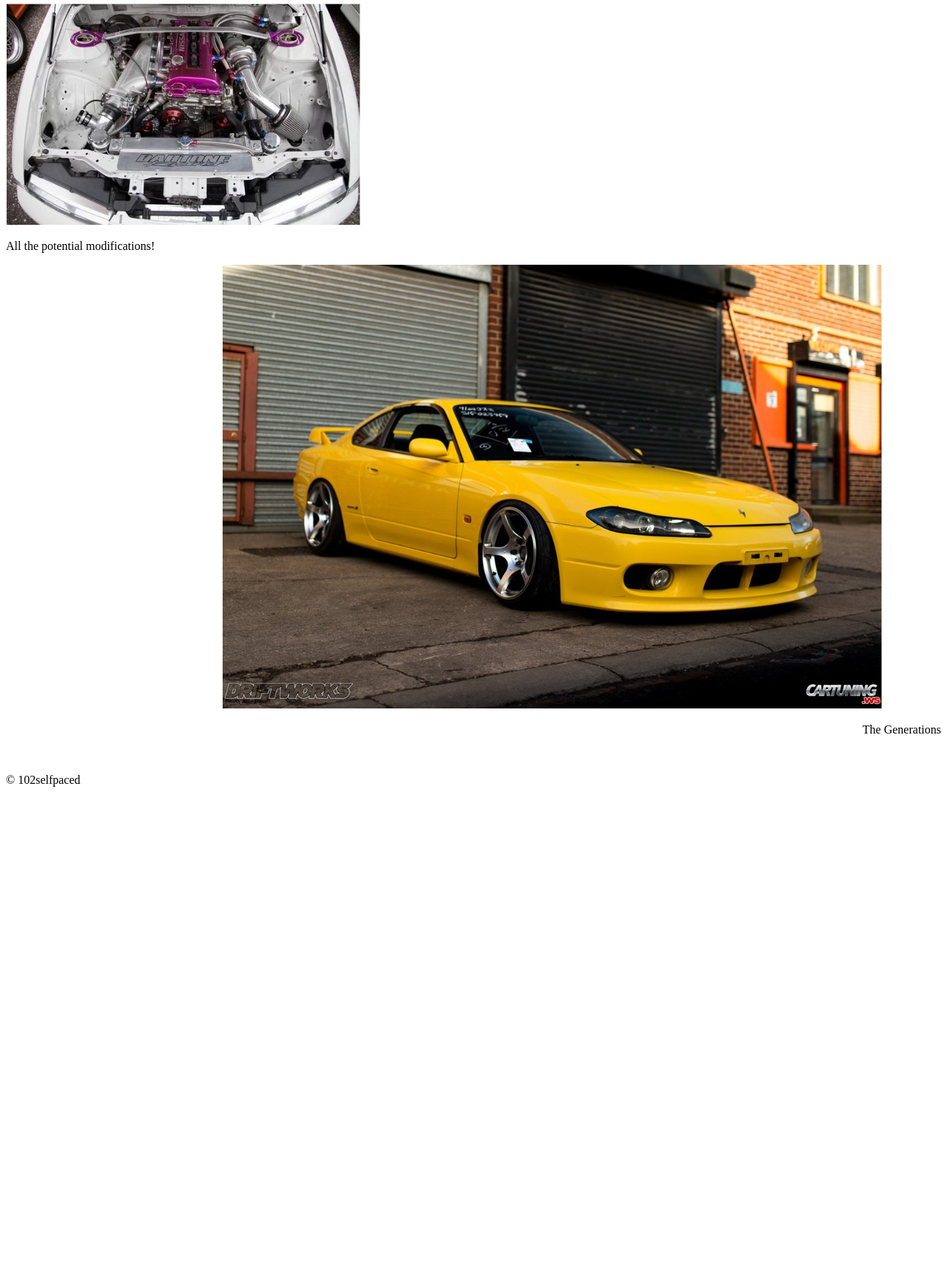
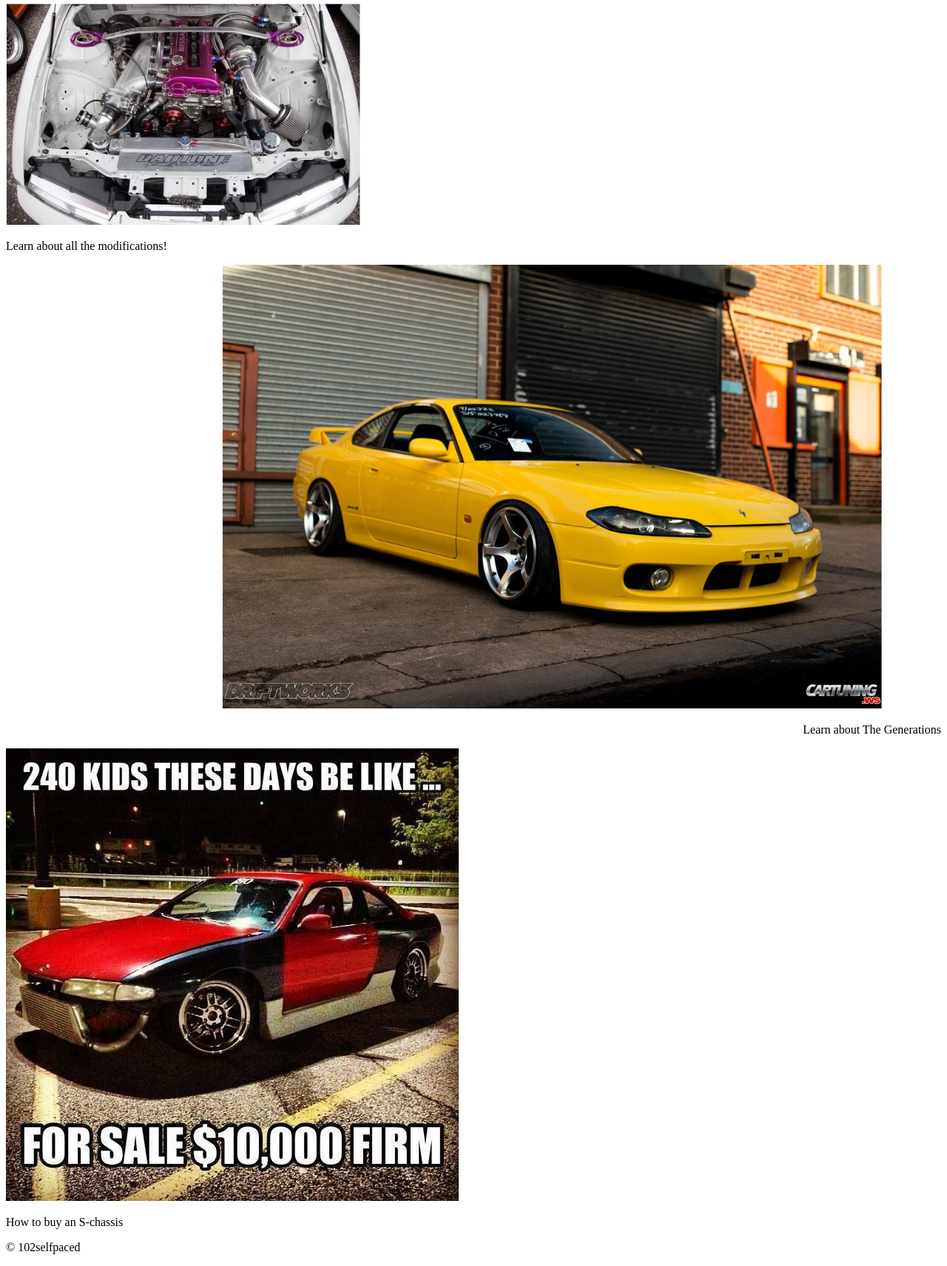
Before and after one commit to Bryan-Abreu/hello-world, a plain HTML site: page index.html in a window 1280 px wide. Shown: the part 1073-2785 px from the top of the page at 74% size. Before the commit the page ends 2153 px from the top, so only its background shows below. Drawn offline with Linux system fonts and the light colour scheme.

Commit message:
Just finished lab 4

```diff
--- a/index.html
+++ b/index.html
@@ -11,7 +11,7 @@
             <center><h1>Why you need an S-Chassis</h1></center>
         <nav>
            <ul>
-              <ls><a href=""></a>Link 1</ls>
+              <ls><a href="./Nopartner.html"></a>Link 1</ls>
               <ls><a href=""></a>Link 2</ls>
               <ls><a href=""></a>Link 3</ls>
            </ul>
@@ -38,16 +38,16 @@
     <main>
         <section>
             <img src="sr20 enginebay.jpg" alt="Picture of modifications"/>
-            <p>All the potential modifications!</p>
+            <p>Learn about all the modifications!</p>
         </section>
         <section>
            <div style="text-align: right;"> <img src="Untitled design (1).png" alt
             ="picture of an s-chassis"/></div>
-            <div style="text-align: right;"><p>The Generations</p></div>
+            <div style="text-align: right;"><p>Learn about The Generations</p></div>
         </section>
         <section>
-            <img src="" alt=""/>
-            <p></p>
+            <img src="./s14 for sale.jpg" alt="picture of how to buy a 240sx"/>
+            <p>How to buy an S-chassis</p>
         </section>
     </main>
 
```
Also changed, not shown: Nopartner.html (added, +3 -0 lines), s14 for sale.jpg (added).
